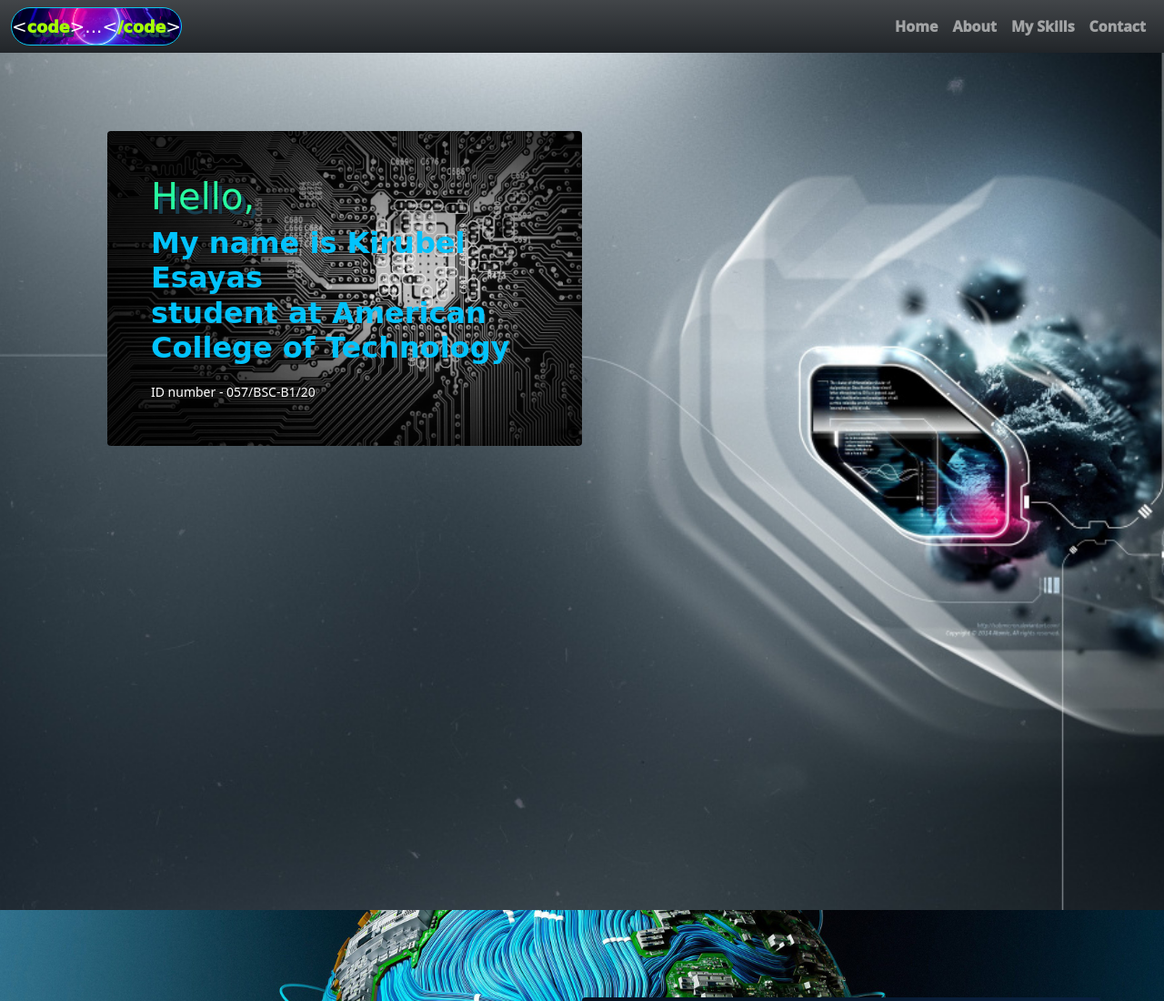
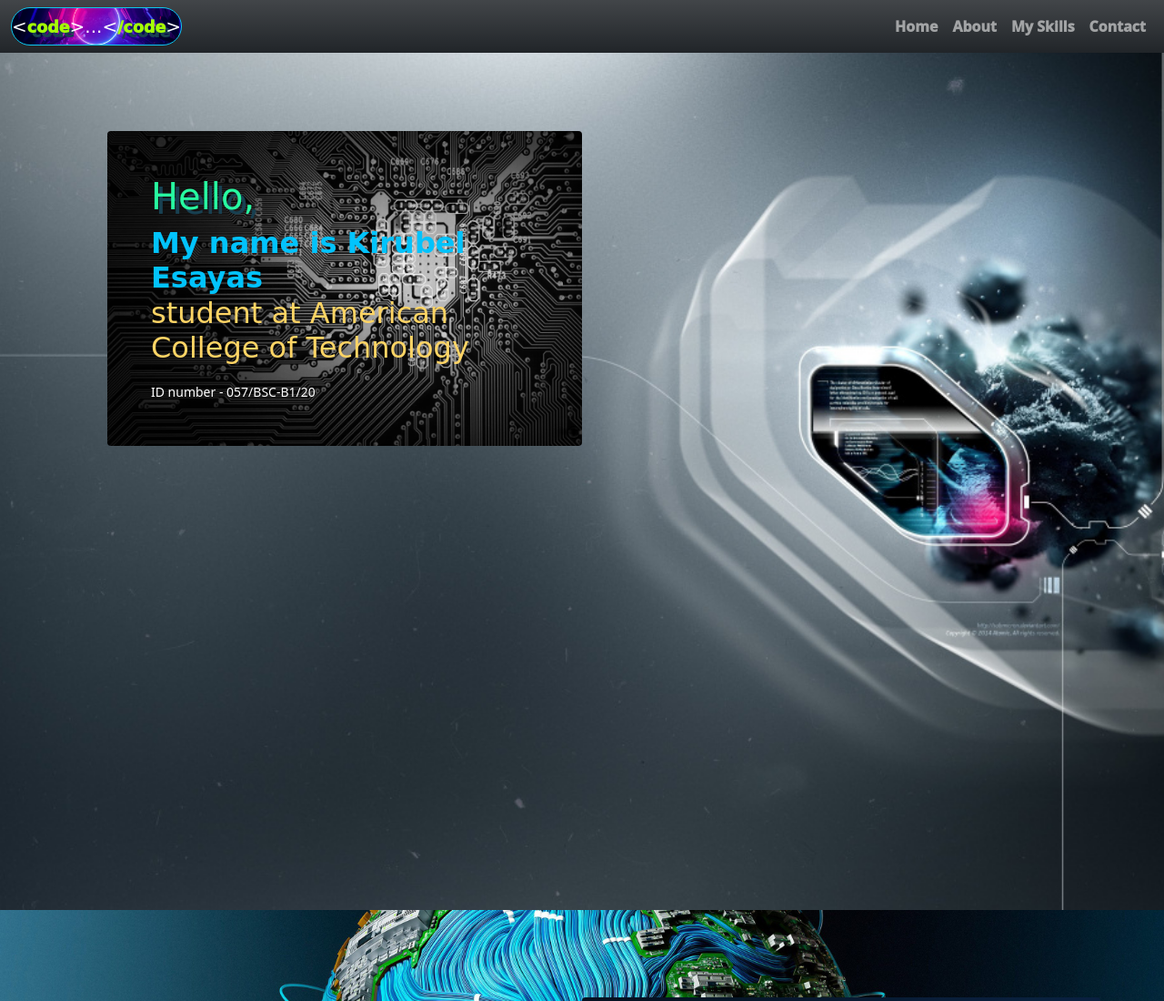
Before and after one commit to Kirubel321/Portfolio1, a plain HTML site: page index.html in a window 1280 px wide. Shown: the top 1100 px of the page at 91% size. Drawn offline with nearby package versions, Linux system fonts and the light colour scheme; a web font is replaced by a local one.

Commit message:
Update style.css

```diff
--- a/css/style.css
+++ b/css/style.css
@@ -88,7 +88,7 @@ main h2{
     font-family: 'Rubik Microbe', cursive;
     font-weight: 500;
 }
-cont_in p{
+.sect_1 p{
     color: #FFD565;
     font-weight: 500;
     font-family: 'Rubik Puddles', cursive;
```
